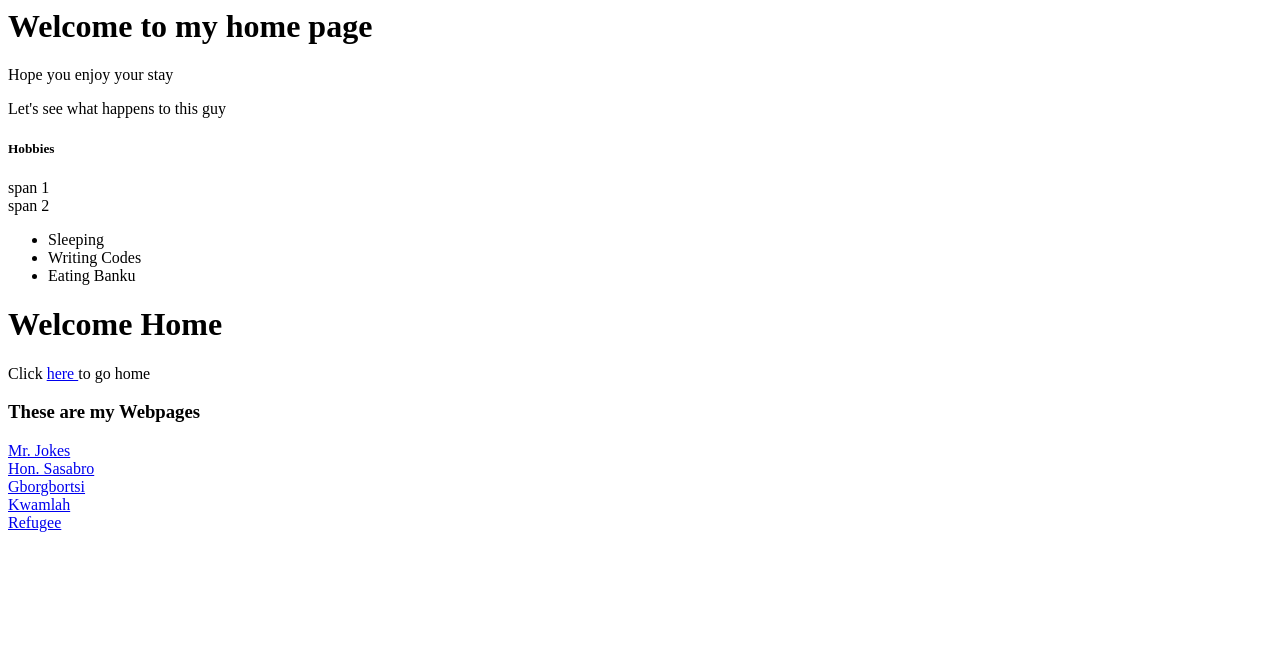
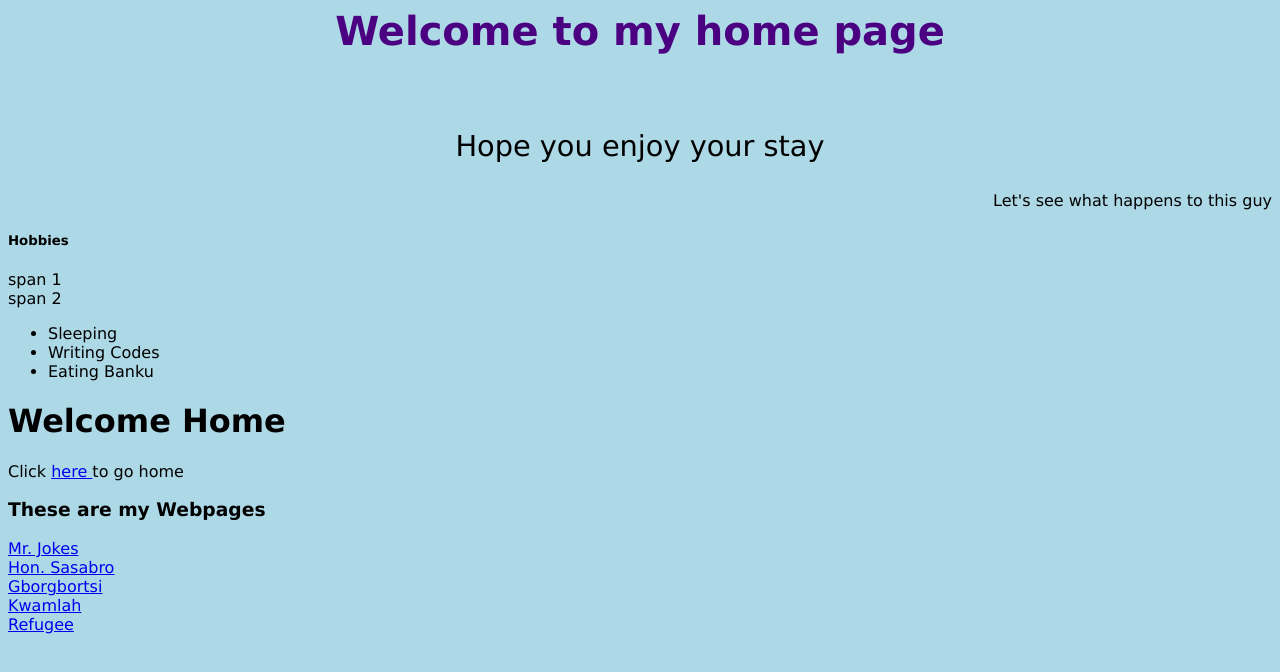
Before and after one commit to ustapabroser/french-profile, a plain HTML site: page pages/kwamlah.html in a window 1280 px wide. Drawn offline with Linux system fonts and the light colour scheme.

Commit message:
'Jonadab'

```diff
--- a/pages/kwamlah.html
+++ b/pages/kwamlah.html
@@ -6,9 +6,12 @@
 
 
 
-	<body>
-		<h1>Welcome to my home page</h1>
-		<p>Hope you enjoy your stay</p> <p>Let's see what happens to this guy</p>
+	<body style = "background-color: lightblue; font-family: verdana ">
+
+		<h1 style = "color: indigo; ; font-size: 2.5em; text-align: center"> Welcome to my home page</h1><br>
+
+		<p style = "font-size: 1.8em; text-align: center"> Hope you enjoy your stay </p>
+		<p style = "text-align: right"> Let's see what happens to this guy</p>
 
 
 		<h5> Hobbies </h5>
```
